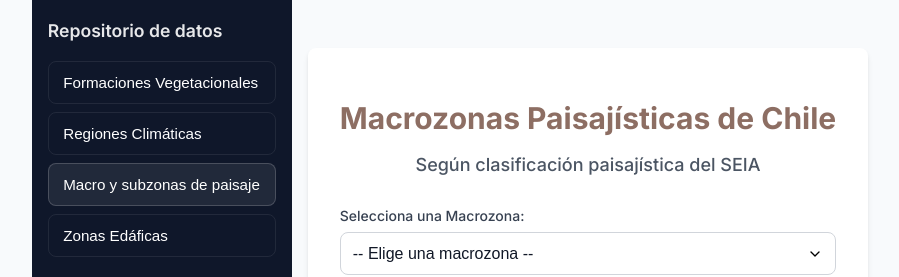
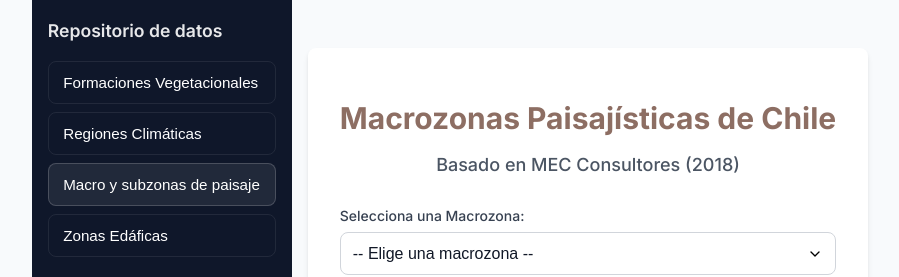
Before and after one commit to dnvasquez/repositorio-lbc, a React (Vite) app: page / in a window 1280 px wide. Both pictures are taken after a click on the button "Macro y subzonas de paisaje". Shown: the top 277 px of the page, without its empty margins (182-1081 px from the left). Built offline with nearby package versions, Linux system fonts and the light colour scheme.

Commit message:
Update MacrozonaPanel.jsx

```diff
--- a/src/components/MacrozonaPanel.jsx
+++ b/src/components/MacrozonaPanel.jsx
@@ -141,7 +141,7 @@ const MacrozonaPanel = () => {
                     Macrozonas Paisajísticas de Chile
                 </h1>
                 <p className="subtitle">
-                    Según clasificación paisajística del SEIA
+                    Basado en MEC Consultores (2018)
                 </p>
 
                 <div className="select-container">
```
